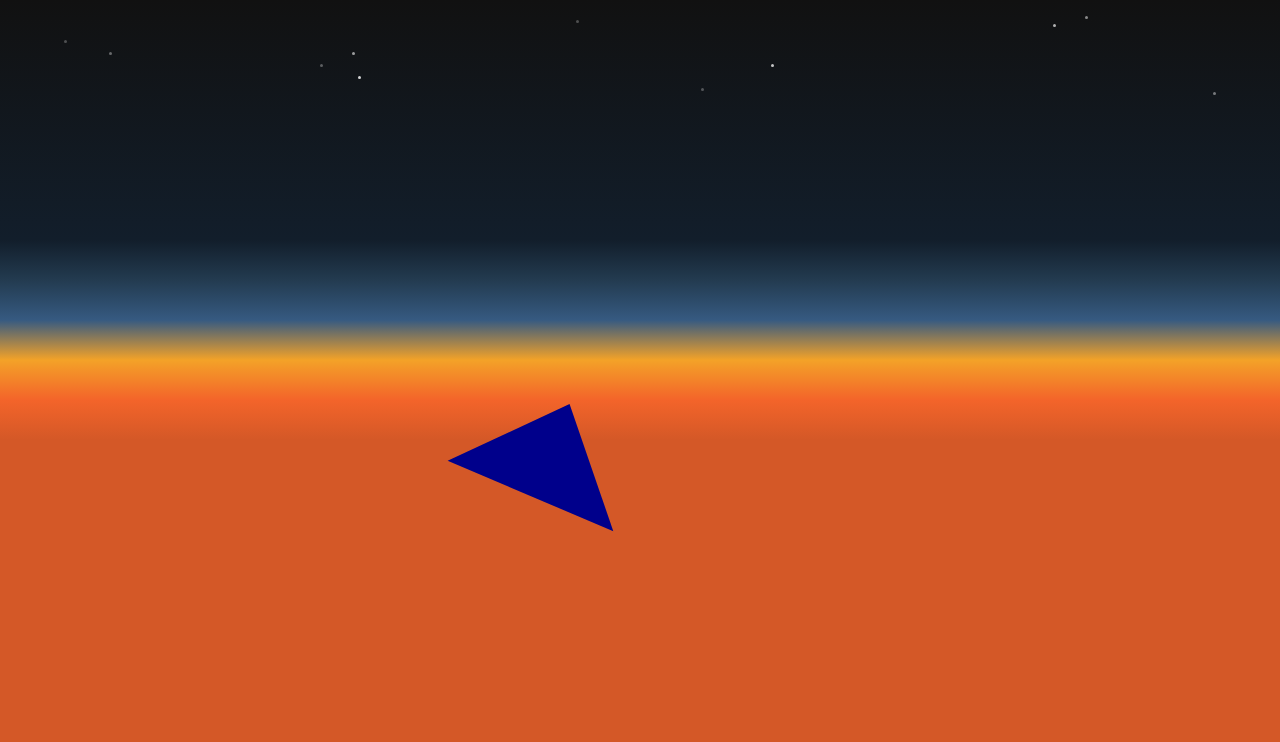
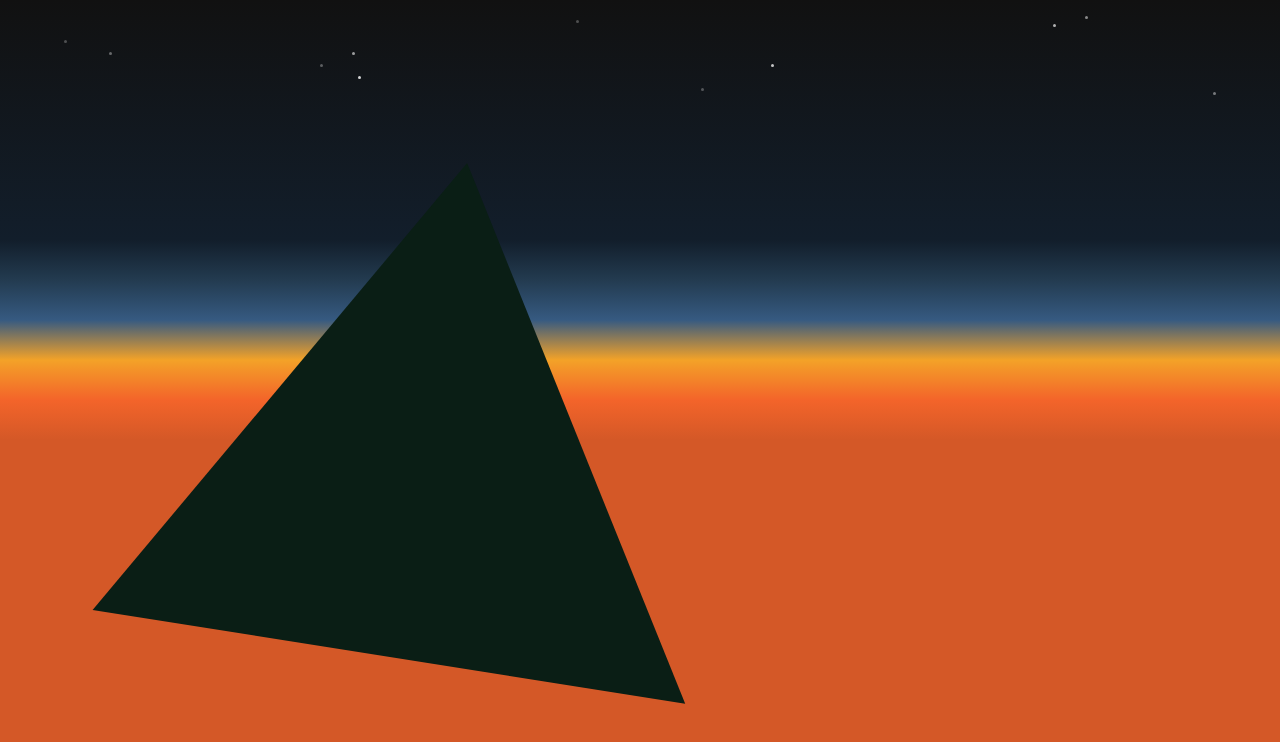
Before and after one commit to andrewgremlich/web-graphics-workshop, a website built with Vite: page src/sketch/sketch.html in a window 1280 px wide. Built offline with nearby package versions, Linux system fonts and the light colour scheme.

Commit message:
renaming layers and start mountain style

```diff
--- a/src/sketch/layers/base.css
+++ b/src/sketch/layers/base.css
@@ -13,6 +13,8 @@ html,
 body {
 	height: 100%;
 	width: 100%;
+
+	overflow: hidden;
 }
 
 body {
--- a/src/sketch/layers/layer2.css
+++ /dev/null
@@ -1,16 +0,0 @@
-#layer2 {
-	& #mountain1 {
-		width: 0;
-		height: 0;
-		border-left: 90px solid transparent;
-		border-right: 90px solid transparent;
-
-		border-bottom: 100px solid darkblue;
-
-		transform: rotate(23deg);
-
-		position: absolute;
-		right: 50%;
-		top: 50%;
-	}
-}
--- a/src/sketch/layers/main.ts
+++ b/src/sketch/layers/main.ts
@@ -3,7 +3,7 @@
 // import heroImg from './assets/hero.png'
 
 import "./base.css";
-import "./layer1.css";
-import "./layer2.css";
+import "./skylayer.css";
+import "./mountainlayer.css";
 
 console.log("hello world");
--- /dev/null
+++ b/src/sketch/layers/mountainlayer.css
@@ -0,0 +1,14 @@
+#layer2 {
+	& #mountain1 {
+		border-left: 300px solid transparent;
+		border-right: 300px solid transparent;
+
+		border-bottom: 500px solid #0a1e15;
+
+		transform: rotate(9deg);
+
+		position: absolute;
+		left: 10%;
+		top: 20%;
+	}
+}
```
Also changed, not shown: src/sketch/layers/skylayer.css (renamed from src/sketch/layers/layer1.css).
